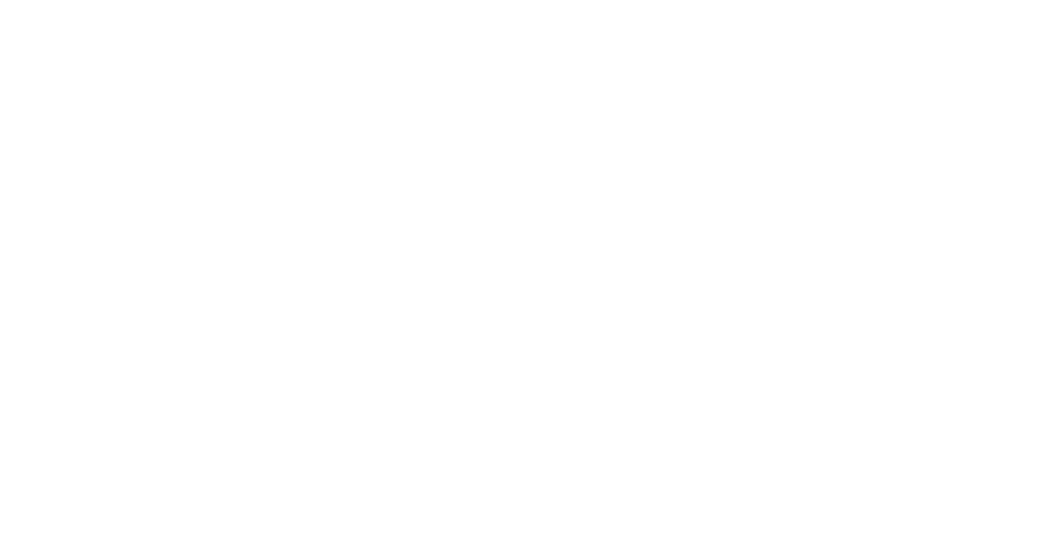
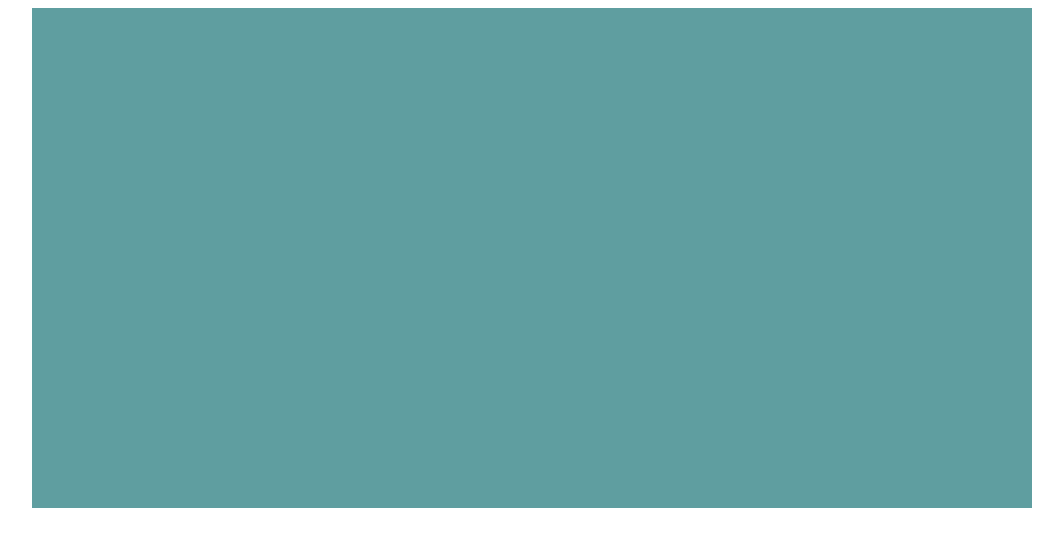
Before and after one commit to nickglu86/starlinks, a plain HTML site: page index.html in a window 1280 px wide. Shown: the whole page, without its empty margins (108-1171 px from the left). Drawn offline with Linux system fonts and the light colour scheme.

Commit message:
index nick v1

```diff
--- a/index.html
+++ b/index.html
@@ -3,12 +3,47 @@
 <head>
     <meta charset="UTF-8">
     <title> StarsLink </title>
+    <style>
+        body{
+            background-color: white;
+        }
+        .main-container{
+            min-width: 300px;
+            max-width: 1000px;
+            width: 85%;
+            margin:  0 auto;
+            height: 500px;
+            background-color: cadetblue;
+            display: block;
+
+
+        }
+        .left, .right{
+            display: inline-block;
+            position: relative;
+            width: 49.6%;
+            height: 100%;
+
+        }
+        .left{
+
+
+        }
+        .right{
+
+
+        }
+    </style>
 </head>
 <body>
 
     <div class="main-container">
-        <div class="left"> </div>
-        <div class="right"> </div>
+        <div class="left">
+
+        </div>
+        <div class="right">
+
+        </div>
     </div>
 </body>
 </html>
```
